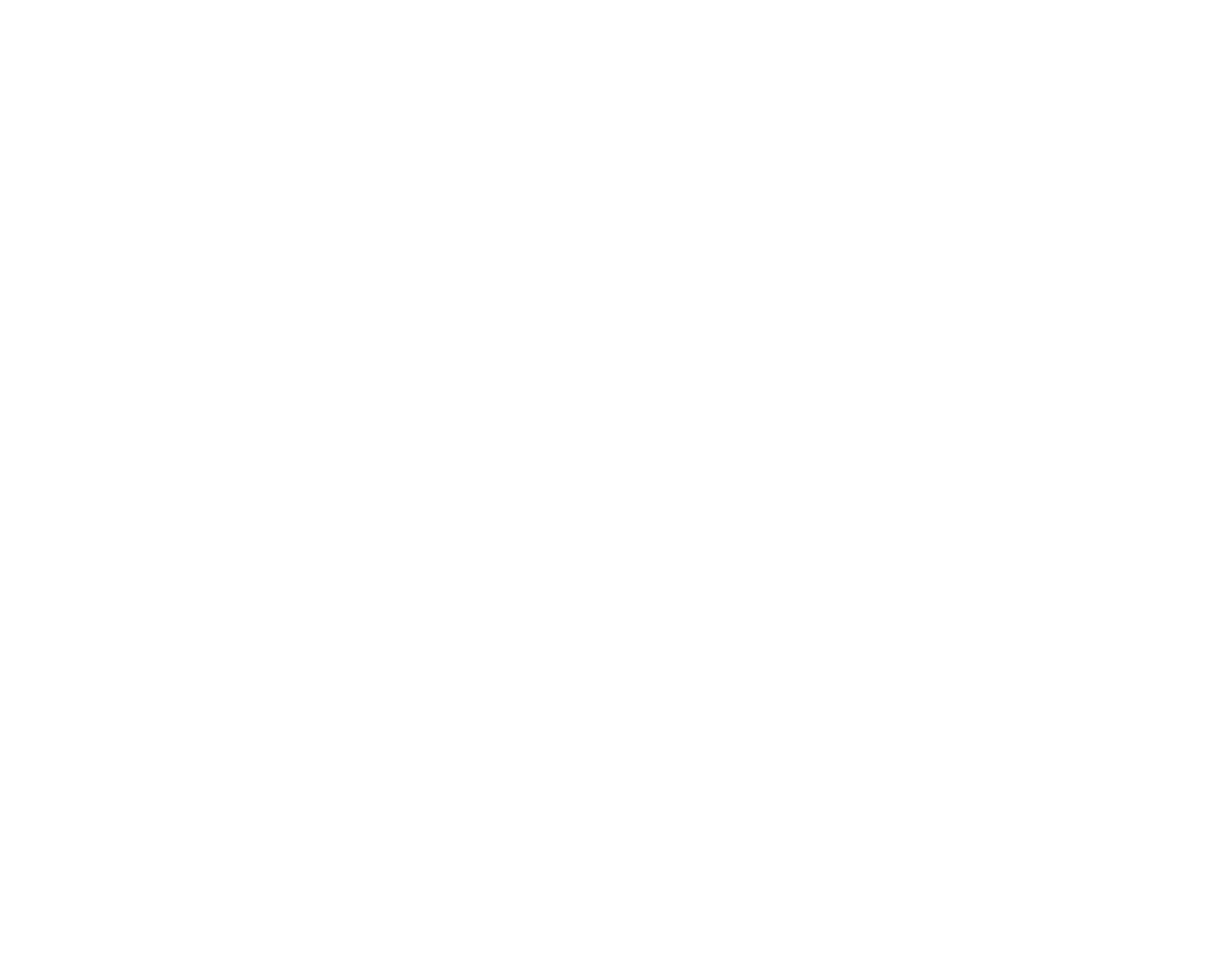
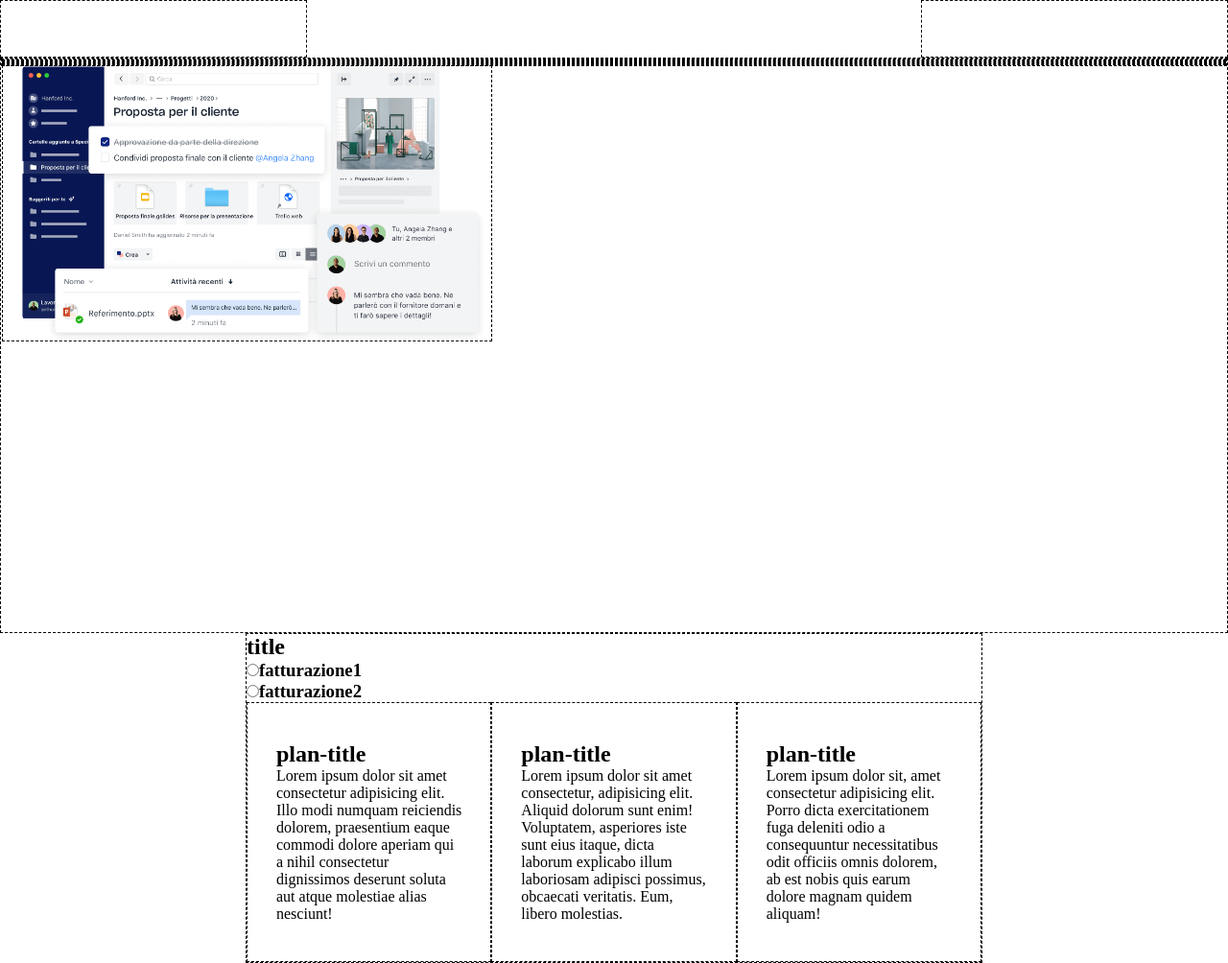
Before and after one commit to giuliacarangelo/htmlcss-dropbox, a plain HTML site: page index.html in a window 1280 px wide. Shown: the whole page at 96% size. Before the commit the page ends 800 px from the top, so only its background shows below. Drawn offline with Linux system fonts and the light colour scheme.

Commit message:
implemented jumbo, plans' cards

```diff
--- a/index.html
+++ b/index.html
@@ -4,13 +4,44 @@
     <meta charset="UTF-8">
     <meta name="viewport" content="width=device-width, initial-scale=1.0">
     <title>Dropbox - Business Plan</title>
+    <link rel="stylesheet" href="style.css">
 </head>
 <body>
     <header>
-        <section class="jumbo-container"></section>
+        <nav>
+            <div class="logo-sec dashed-test"></div>
+            <div class="login-sec dashed-test"></div>
+        </nav>
+
+        <!-- bozza / wip -->
+        <section class="jumbo-container dashed-test">
+            <div class="jumbo-text-cover dashed-test">
+                <h1 class="dashed-test"></h1>
+                <p class="dashed-test"></p>
+                <p class="dashed-test"></p>
+                <img class="jumbo-cover dashed-test" src="./img/jumbo.png" alt="">
+            </div>
+        </section>
     </header>
     <main>
-        <section class="business-plans"></section>
+        <section class="business-plans dashed-test">
+            <h2>title</h2>
+                <h3 class="business-radio">
+                    <input type="radio">fatturazione1</h3>
+                <h3 class="business-radio">
+                    <input type="radio">fatturazione2</h3>
+                <div class="business-cards">
+                        <div class="plan third dashed-test">
+                            <h2 class="plan-title">plan-title</h2>
+                            Lorem ipsum dolor sit amet consectetur adipisicing elit. Illo modi numquam reiciendis dolorem, praesentium eaque commodi dolore aperiam qui a nihil consectetur dignissimos deserunt soluta aut atque molestiae alias nesciunt!</div>
+                        <div class="plan third dashed-test">
+                            <h2 class="plan-title">plan-title</h2>
+                            Lorem ipsum dolor sit amet consectetur, adipisicing elit. Aliquid dolorum sunt enim! Voluptatem, asperiores iste sunt eius itaque, dicta laborum explicabo illum laboriosam adipisci possimus, obcaecati veritatis. Eum, libero molestias.</div>
+                        <div class="plan third dashed-test">
+                            <h2 class="plan-title">plan-title</h2>
+                            Lorem ipsum dolor sit, amet consectetur adipisicing elit. Porro dicta exercitationem fuga deleniti odio a consequuntur necessitatibus odit officiis omnis dolorem, ab est nobis quis earum dolore magnam quidem aliquam!</div>
+                </div>
+        </section>
         <section class="enterprise-plan"></section>
         <section class="dropbox-partner"></section>
         <section class="plan-pros"></section>
--- a/style.css
+++ b/style.css
@@ -5,3 +5,60 @@
     padding: 0;
     box-sizing: border-box;
 }
+
+.dashed-test{
+    border: black dashed 1px;
+}
+
+nav{
+    height: 60px;
+    display: flex;
+    justify-content: space-between;
+}
+
+.logo-sec{
+    width: 25%;
+    height: 100%;
+}
+
+.login-sec{
+    width: 25%;
+    height: 100%;
+}
+
+.jumbo-container{
+    position: relative;
+    height: 600px;
+    margin: 0 auto;
+}
+
+.jumbo-text-cover{
+}
+
+.jumbo-cover{
+    position: absolute;
+    width: 40%;
+}
+
+main{
+    margin: 0 auto;
+    width: 60%;
+}
+
+.business-cards{
+    display: flex;
+}
+
+.plan-title{
+    display: block;
+}
+
+.third{
+    width: calc( 100% / 3 );
+    padding: 40px 30px;
+    display: flex;
+}
+
+.plan{
+    flex-direction: column;
+}
```
Also changed, not shown: img/jumbo.png (added).
